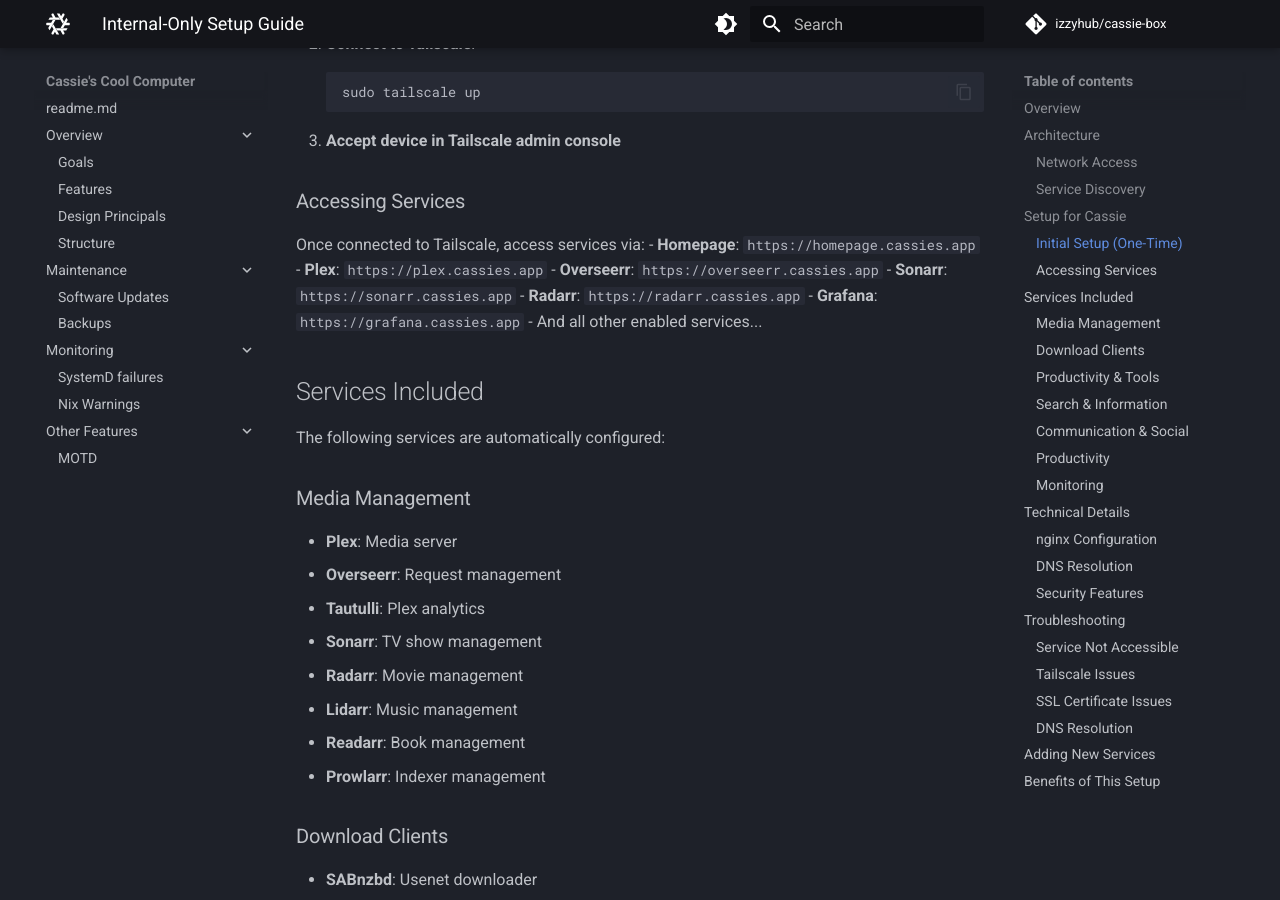
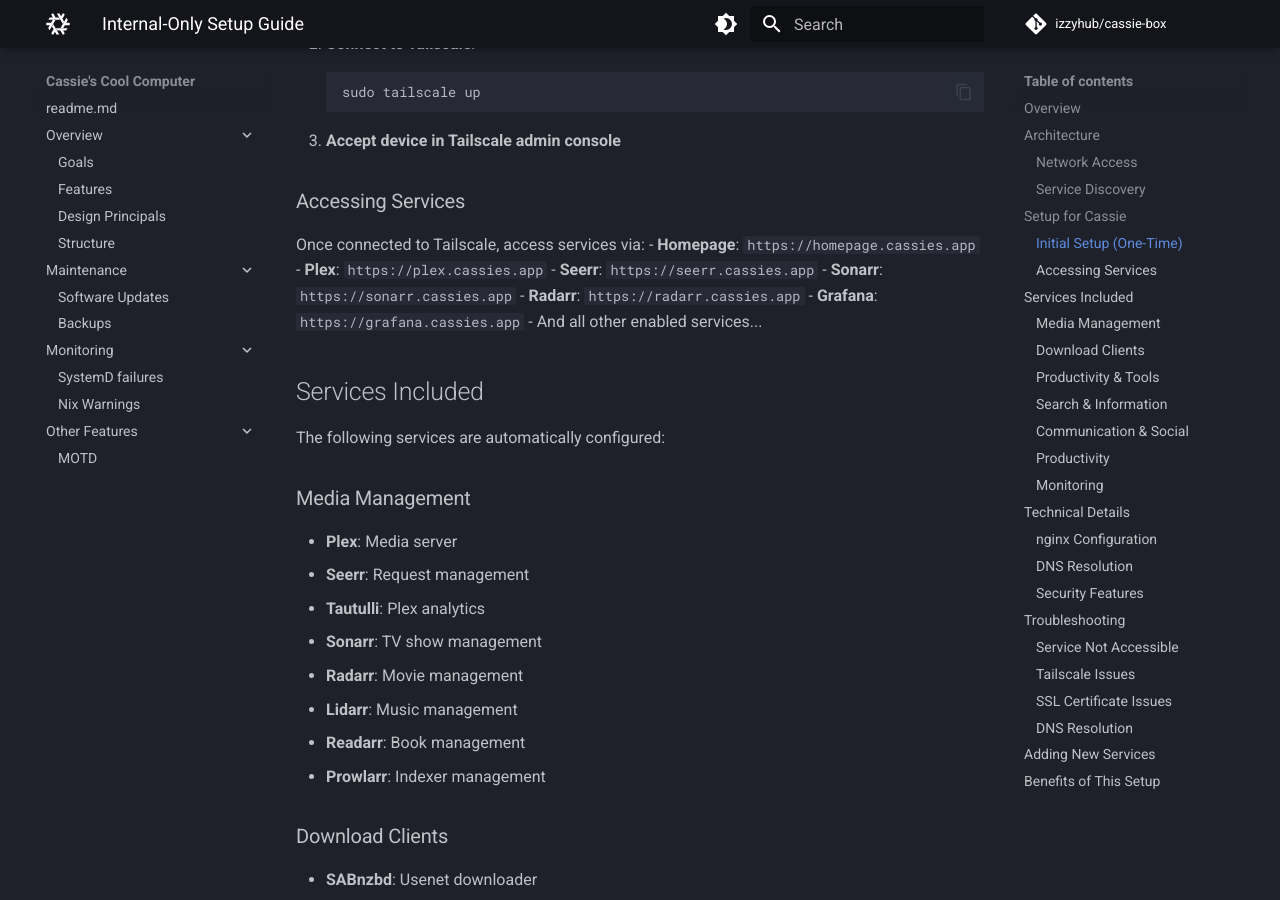
Before and after one commit to izzyhub/cassie-box, an MkDocs documentation site: the page built from docs/internal-setup-guide.md, in a window 1280 px wide and 900 px high, scrolled down 1024 px. Built offline with MkDocs 1.6.1 and Material for MkDocs 9.7.7, drawn with Linux system fonts in a browser that asks for light colours; comment, search, counter and statistics services are not loaded.

Commit message:
feat(containers): replace Overseerr with Seerr
Rename the overseer module to seerr and switch to
ghcr.io/seerr-team/seerr v3.5.1. The data folder stays at
/mnt/data/appdata/overseerr so Seerr migrates the existing config in
place. The URL changes to seerr.cassies.app.

Co-Authored-By: Claude Sonnet 5.5 <noreply@anthropic.com>

```diff
--- a/docs/internal-setup-guide.md
+++ b/docs/internal-setup-guide.md
@@ -37,7 +37,7 @@ The cassie-box is configured for **internal-only access** with the following arc
 Once connected to Tailscale, access services via:
 - **Homepage**: `https://homepage.cassies.app`
 - **Plex**: `https://plex.cassies.app`
-- **Overseerr**: `https://overseerr.cassies.app`
+- **Seerr**: `https://seerr.cassies.app`
 - **Sonarr**: `https://sonarr.cassies.app`
 - **Radarr**: `https://radarr.cassies.app`
 - **Grafana**: `https://grafana.cassies.app`
@@ -49,7 +49,7 @@ The following services are automatically configured:
 
 ### Media Management
 - **Plex**: Media server
-- **Overseerr**: Request management
+- **Seerr**: Request management
 - **Tautulli**: Plex analytics
 - **Sonarr**: TV show management
 - **Radarr**: Movie management
```
Also changed, not shown: docs/handoff-checklist.md (+1 -1 lines), docs/security/sso-kanidm.md (+1 -1 lines), 4 other files.
